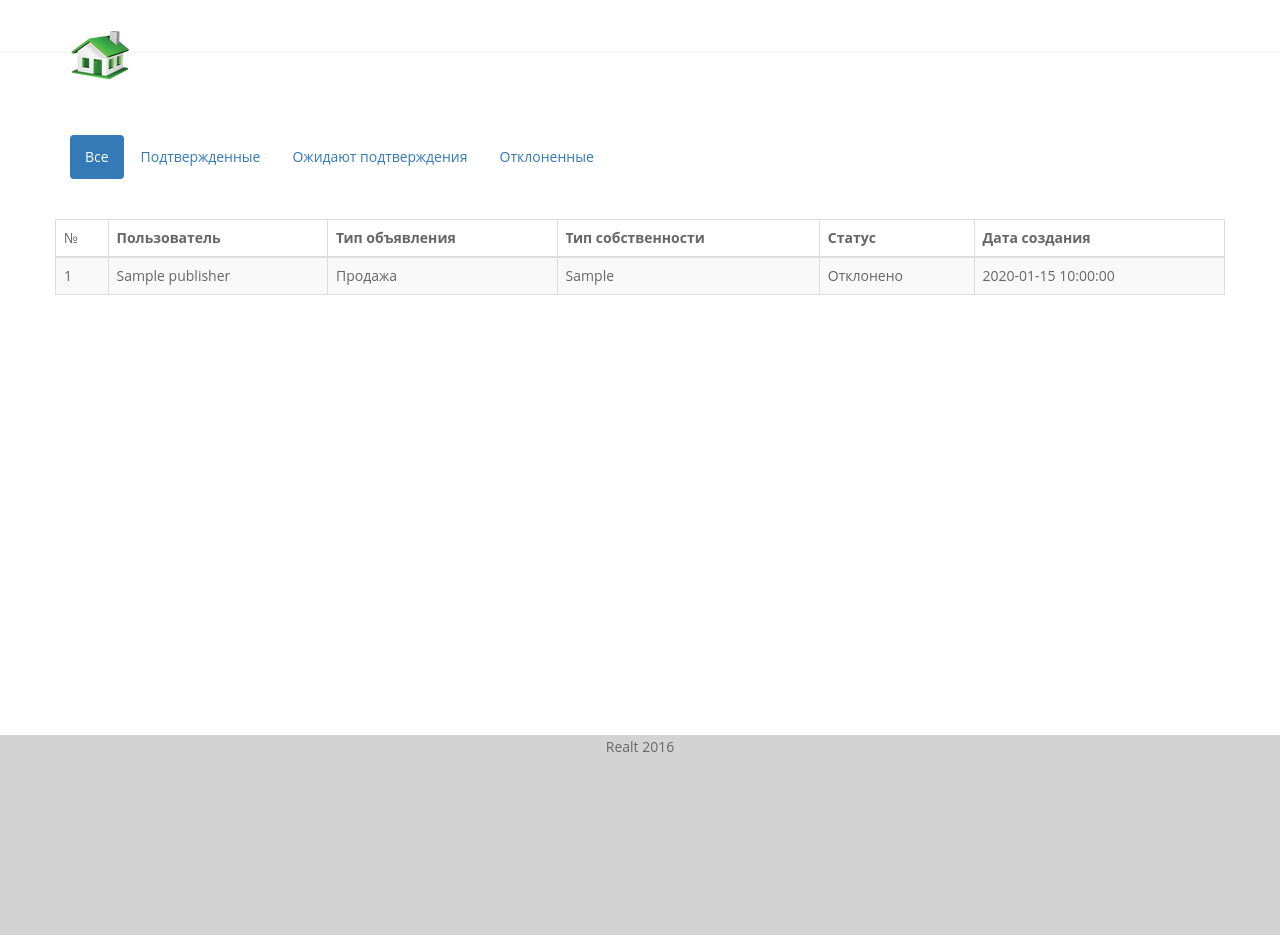
After one commit to fast-foot/realt-app, a Flask app: template realt-client/application/templates/admin_applications.html in a window 1280 px wide. The commit adds this page. Run offline with Flask 2, Linux system fonts and the light colour scheme; the template is opened without the code that fills it: most values are stand-ins (such as "Sample title", 1, 10 or a date in 2020); parts of the project's set-up code (start-up, migrations or seed data) failed here and were passed over; some libraries are stand-ins or nearby versions.

Commit message:
Applications view page in admin profile

```diff
--- a/realt-client/application/static/css/styles.css
+++ b/realt-client/application/static/css/styles.css
@@ -578,6 +578,10 @@ footer {
 	margin-top: 30px;
 }
 
+.adminApplicationsTable {
+	margin-top: 40px;
+}
+
 /*users table*/
 
 /*/users table*/
--- a/realt-client/application/static/js/application_form.js
+++ b/realt-client/application/static/js/application_form.js
@@ -40,6 +40,8 @@ $(document).ready(function() {
        $.ajax({
             url: API_SERVER + '/application',
             data: $('#applicationForm').serialize(),
+            contentType: "application/x-www-form-urlencoded;charset=utf-8",
+            dataType: "json",
             type: 'POST',
         }).done(function(data) {
             console.log(data);
--- a/realt-client/application/static/js/main-script.js
+++ b/realt-client/application/static/js/main-script.js
@@ -152,4 +152,10 @@ $(document).ready(function () {
     });
 
     /*/Edit user in admin mode*/
+
+    /*applications in admin profile*/
+
+
+
+    /*/applications in admin profile*/
 });
--- /dev/null
+++ b/realt-client/application/templates/admin_applications.html
@@ -0,0 +1,186 @@
+{% include 'parts/head.html' %}
+{% include 'parts/auth_user_menu.html' %}
+
+<body>
+<div class="content-container">
+<div class="container">
+    <div class="row">
+
+            <div class="navbar-header">
+              <button type="button" class="navbar-toggle" data-toggle="collapse" data-target="#bs-navbar-collapse" style="background-color: steelblue;">
+                <span class="sr-only">Toggle navigation</span>
+                <span class="icon-bar" style="background-color: white;"></span>
+                <span class="icon-bar" style="background-color: white;"></span>
+                <span class="icon-bar" style="background-color: white;"></span>
+              </button>
+            </div>
+
+        <div class="collapse navbar-collapse" id="bs-navbar-collapse">
+            <ul class="nav nav-pills head-menu red">
+                <li class="active"><a data-toggle="pill" href="#allApps">Все</a></li>
+                <li><a data-toggle="pill" href="#approvedApps">Подтвержденные</a></li>
+                <li><a data-toggle="pill" href="#notApprovedApps">Ожидают подтверждения</a></li>
+                <li><a data-toggle="pill" href="#rejectedApps">Отклоненные</a></li>
+            </ul>
+        </div>
+
+        <div class="tab-content">
+
+            <div id="allApps" class="tab-pane fade in active">
+                <table class="adminApplicationsTable table table-responsive table-striped table-bordered table-hover header-fixed">
+                    <thead>
+                        <tr>
+                            <td>№</td>
+                            <th>Пользователь</th>
+                            <th>Тип объявления</th>
+                            <th>Тип собственности</th>
+                            <th>Статус</th>
+                            <th>Дата создания</th>
+                        </tr>
+                    </thead>
+                    {% for app in applications %}
+                        <tr>
+                            <td>{{ loop.index }}</td>
+                            <td>{{ app.publisher }}</td>
+
+                            {% if app.type == 'rent' %}
+                                <td>Аренда</td>
+                            {% else %}
+                                <td>Продажа</td>
+                            {% endif %}
+
+                            <td>{{ app.property_type }}</td>
+
+                            {% if app.status == 0 %}
+                                <td>Не подтверждено</td>
+                            {% elif app.status == 1 %}
+                                <td>Подтверждено</td>
+                            {% else %}
+                                <td>Отклонено</td>
+                            {% endif %}
+
+                            <td>{{ app.created_date }}</td>
+                        </tr>
+                    {% endfor %}
+                </table>
+            </div>
+
+
+        <div id="approvedApps" class="tab-pane fade">
+                <div class="col-md-12">
+                   <table class="adminApplicationsTable table table-responsive table-striped table-bordered table-hover header-fixed">
+                    <thead>
+                        <tr>
+                            <td>№</td>
+                            <th>Пользователь</th>
+                            <th>Тип объявления</th>
+                            <th>Тип собственности</th>
+                            <th>Статус</th>
+                            <th>Дата создания</th>
+                        </tr>
+                    </thead>
+                    {% for app in applications %}
+                        {% if app.status == 1 %}
+                            <tr>
+                                <td>{{ loop.index }}</td>
+                                <td>{{ app.publisher }}</td>
+
+                                {% if app.type == 'rent' %}
+                                    <td>Аренда</td>
+                                {% else %}
+                                    <td>Продажа</td>
+                                {% endif %}
+
+                                <td>{{ app.property_type }}</td>
+                                <td>Подтверждено</td>
+                                <td>{{ app.created_date }}</td>
+                            </tr>
+                        {% endif %}
+                    {% endfor %}
+                </table>
+            </div>
+        </div>
+
+
+            <div id="notApprovedApps" class="tab-pane fade">
+                <div class="col-md-12">
+                <table class="adminApplicationsTable table table-responsive table-striped table-bordered table-hover header-fixed">
+                    <thead>
+                        <tr>
+                            <td>№</td>
+                            <th>Пользователь</th>
+                            <th>Тип объявления</th>
+                            <th>Тип собственности</th>
+                            <th>Статус</th>
+                            <th>Дата создания</th>
+                        </tr>
+                    </thead>
+                    {% for app in applications %}
+                        {% if app.status == 0 %}
+                            <tr>
+                                <td>{{ loop.index }}</td>
+                                <td>{{ app.publisher }}</td>
+
+                                {% if app.type == 'rent' %}
+                                    <td>Аренда</td>
+                                {% else %}
+                                    <td>Продажа</td>
+                                {% endif %}
+
+                                <td>{{ app.property_type }}</td>
+                                <td>Не подтверждено</td>
+                                <td>{{ app.created_date }}</td>
+                            </tr>
+                        {% endif %}
+                    {% endfor %}
+                </table>
+                </div>
+            </div>
+
+
+            <div id="rejectedApps" class="tab-pane fade">
+                <div class="col-md-12">
+                <table class="adminApplicationsTable table table-responsive table-striped table-bordered table-hover header-fixed">
+                    <thead>
+                        <tr>
+                            <td>№</td>
+                            <th>Пользователь</th>
+                            <th>Тип объявления</th>
+                            <th>Тип собственности</th>
+                            <th>Статус</th>
+                            <th>Дата создания</th>
+                        </tr>
+                    </thead>
+                    {% for app in applications %}
+                        {% if app.status == 2 %}
+                            <tr>
+                                <td>{{ loop.index }}</td>
+                                <td>{{ app.publisher }}</td>
+
+                                {% if app.type == 'rent' %}
+                                    <td>Аренда</td>
+                                {% else %}
+                                    <td>Продажа</td>
+                                {% endif %}
+
+                                <td>{{ app.property_type }}</td>
+                                <td>Отклонено</td>
+                                <td>{{ app.created_date }}</td>
+                            </tr>
+                        {% endif %}
+                    {% endfor %}
+                </table>
+                </div>
+            </div>
+
+        </div>
+
+        </div><!--tab-content-->
+    </div><!--rowdiv!-->
+</div><!--container!-->
+</div>
+
+{% include 'parts/footer.html' %}
+{% include 'parts/scripts.html' %}
+
+</body>
--- a/realt-client/application/templates/application_form.html
+++ b/realt-client/application/templates/application_form.html
@@ -1,5 +1,5 @@
 {% include 'parts/head.html' %}
-{% include 'parts/header.html' %}
+{% include 'parts/auth_user_menu.html' %}
 
 <div class="content-container">
     <h3 class="heading text-center">Форма для объявления</h3>
@@ -125,7 +125,7 @@
             <button type="reset" class="btn btn-info btn-block" style="margin-bottom: 30px;">Очистить форму</button>
             </div>
         </div>
-      <input hidden="hidden" type="text" name="user_id" value="{{ session.user_id }}">
+       <input hidden="hidden" type="text" name="user_id" value="{{ session.user_id }}">
       </form>
     </div>
 </div>
--- a/realt-client/application/templates/parts/auth_user_menu.html
+++ b/realt-client/application/templates/parts/auth_user_menu.html
@@ -9,14 +9,14 @@
      <div id="login-user-nav">
         {% if session.role == 1 %}
         <ul class="nav navbar-nav" id="authUserNav">
-          <li><a href="#">Профиль</a></li>
+          <li><a href="{{ url_for('private') }}">Профиль</a></li>
           <li><a href="#">Мои объявления</a></li>
-          <li><a href="#">Разместить объявление</a></li>
+          <li><a href="{{ url_for('send_application') }}">Разместить объявление</a></li>
         </ul>
         {% endif %}
         {% if session.role == 2 %}
         <ul class="nav navbar-nav" id="authAdminNav">
-          <li><a href="#">Профиль</a></li>
+          <li><a href="{{ url_for('private') }}">Профиль</a></li>
           <li><a href="{{ url_for('get_users') }}">Просмотр пользователей</a></li>
         </ul>
         {% endif %}
--- a/realt-client/application/templates/parts/header.html
+++ b/realt-client/application/templates/parts/header.html
@@ -31,6 +31,7 @@
         <ul class="nav navbar-nav" id="authAdminNav">
           <li><a href="{{ url_for('private') }}">Профиль</a></li>
           <li><a href="{{ url_for('get_users') }}">Просмотр пользователей</a></li>
+          <li><a href="{{ url_for('admin_applications') }}">Объявления</a></li>
         </ul>
         {% endif %}
      </div>
```
Also changed, not shown: realt-client/application/views.py (+8 -0 lines), realt-server/application/__init__.py (+6 -1 lines), realt-server/application/api.py (+37 -18 lines), realt-server/requirements.txt (line endings or trailing spaces).
